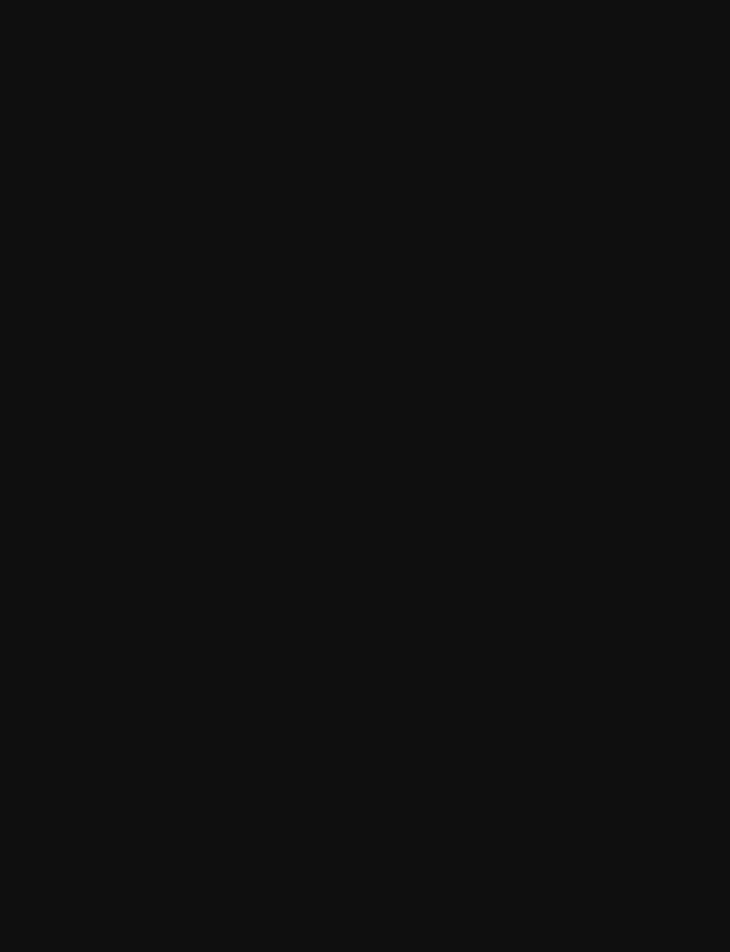
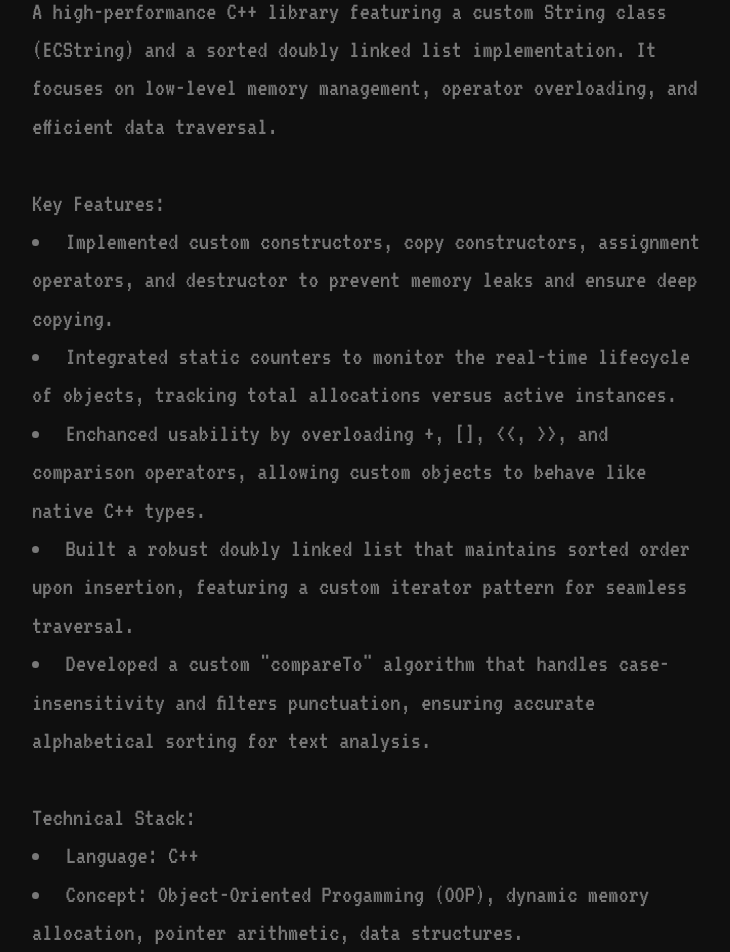
Before and after one commit to Emmanuel-Ceja/portfolio, a Next.js app: page /portfolio/custom-string-class in a window 1280 px wide. Shown: the part 343-1295 px from the top of the page, without its empty margins (300-1030 px from the left). Before the commit the page ends 800 px from the top, so only its background shows below. Built offline with nearby package versions, Linux system fonts and the light colour scheme.

Commit message:
fixed the border problem in the portfolio page. Also added browser tab icon

```diff
--- a/app/contact/page.tsx
+++ b/app/contact/page.tsx
@@ -45,15 +45,18 @@ export default function Contact() {
             <div className= "flex items-center justify-center min-h-[calc(100vh-100px)]">
 
                 <div className= "flex items-center justify-center">
-                    <Image src={`${basePath}/icons/linkedin.jpg`} alt="Linkedin" width={50} height={50} className= "rounded-full" style= {{ width: "clamp(20px, 5vw, 80px)", height: "clamp(20px, 5vw, 80px)" }}/>
-                    <Link href="https://www.linkedin.com/in/emmanuel-ceja/" target="_blank" rel="noopener noreferrer" className="text-[#787878] ml-2" style= {{ fontSize: "clamp(16px, 2vw, 30px)" }}>
+                    <Link href="https://www.linkedin.com/in/emmanuel-ceja/" target="_blank" rel="noopener noreferrer" className="flex items-center justify-center text-[#787878] ml-2" style= {{ fontSize: "clamp(16px, 2vw, 30px)" }}>
+                        <Image src={`${basePath}/icons/linkedin.jpg`} alt="Linkedin" width={50} height={50} className= "rounded-full" style= {{ width: "clamp(20px, 5vw, 80px)", height: "clamp(20px, 5vw, 80px)" }}/>
                         Emmanuel-Ceja
                     </Link>
-
-                    <Image src={`${basePath}/icons/email.jpg`} alt="Email" width={50} height={50} className= "rounded-full ml-4" style= {{ width: "clamp(20px, 5vw, 80px)", height: "clamp(20px, 5vw, 80px)" }}/>
-                    <button onClick={handleClick} className= "text-[#787878] ml-2" style= {{ fontSize: "clamp(16px, 2vw, 30px)" }}>
+                    <button onClick={handleClick} className= "flex items-center justify-center text-[#787878] ml-2" style= {{ fontSize: "clamp(16px, 2vw, 30px)" }}>
+                        <Image src={`${basePath}/icons/email.jpg`} alt="Email" width={50} height={50} className= "rounded-full ml-4" style= {{ width: "clamp(20px, 5vw, 80px)", height: "clamp(20px, 5vw, 80px)" }}/>
                         {copied ? "Copied!" : email}
                     </button>
+                    <Link href="https://github.com/Emmanuel-Ceja" target="_blank" rel="noopener noreferrer" className="flex items-center justify-center text-[#787878] ml-2" style= {{ fontSize: "clamp(16px, 2vw, 30px)" }}>
+                        <Image src={`${basePath}/icons/github.png`} alt="Github" width={50} height={50} className= "rounded-full" style= {{ width: "clamp(20px, 5vw, 80px)", height: "clamp(20px, 5vw, 80px)" }}/>
+                        Emmanuel-Ceja
+                    </Link>
                 </div>
 
 
--- a/app/portfolio/custom-string-class/page.tsx
+++ b/app/portfolio/custom-string-class/page.tsx
@@ -15,6 +15,36 @@ export default function CustomStringClass() {
             </div>
             <div className= "flex flex-col items-center max-w-2xl mx-auto">
                 <Image src={`${basePath}/gif/customStringClass.gif`} alt="Custom String Class GIF" width={400} height={150}/>
+                <p className= "text-[#787878]" style= {{ fontSize: "clamp(16px, 2vw, 30px)" }}>
+                    A high-performance C++ library featuring a custom String class (ECString) and a sorted
+                    doubly linked list implementation. It focuses on low-level memory management, operator overloading,
+                    and efficient data traversal.
+                    <br></br>
+                    <br></br>
+                    Key Features:
+                    <br></br>
+                </p>
+                <ul className="list-disc list-inside text-[#787878]" style= {{ fontSize: "clamp(16px, 2vw, 30px)" }}>
+                    <li>Implemented custom constructors, copy constructors, assignment operators, and destructor
+                        to prevent memory leaks and ensure deep copying.</li>
+                    <li>Integrated static counters to monitor the real-time lifecycle of objects, tracking total
+                        allocations versus active instances.</li>
+                    <li> Enchanced usability by overloading +, [], &lt;&lt;, &gt;&gt;, and comparison operators, allowing custom objects
+                    to behave like native C++ types.</li>
+                    <li>Built a robust doubly linked list that maintains sorted order upon insertion, featuring a custom iterator
+                        pattern for seamless traversal.</li>
+                    <li>Developed a custom "compareTo" algorithm that handles case-insensitivity and filters punctuation, ensuring accurate
+                        alphabetical sorting for text analysis.</li>
+                </ul>
+                <p className= "text-[#787878] text-left w-full" style= {{ fontSize: "clamp(16px, 2vw, 30px)" }}>
+                    <br></br>
+                    Technical Stack:
+                    <br></br>
+                </p>
+                <ul className="list-disc list-inside text-[#787878]" style= {{ fontSize: "clamp(16px, 2vw, 30px)" }}>
+                    <li>Language: C++</li>
+                    <li>Concept: Object-Oriented Progamming (OOP), dynamic memory allocation, pointer arithmetic, data structures.</li>
+                </ul>
             </div>
         </div>
 
--- a/app/portfolio/page.tsx
+++ b/app/portfolio/page.tsx
@@ -19,25 +19,31 @@ export default function Portfolio() {
             <div className= "grid grid-cols-3 gap-4">
                 {/* AI Summarizer and Translator*/}
                 <Link href="/portfolio/ai-summarizer">
-                    <div className="flex flex-col items-center border-2 border-[#e5e5e5] rounded-lg">
-                        <p className="text-[#e5e5e5] text-center"> AI Summarizer and Translator App</p>
-                        <Image src={`${basePath}/images/Mobile-App.jpeg`} alt="Mobile App Image" width={100} height={100}/>
+                    <div className="flex flex-col items-center border-2 border-[#e5e5e5] rounded-lg p-4 h-full">
+                        <p className="text-[#e5e5e5] text-center mb-4"> AI Summarizer and Translator App</p>
+                        <div className="relative w-full h-48 mb-4 flex items-center justify-center">
+                            <Image src={`${basePath}/images/Mobile-App.jpeg`} alt="Mobile App Image" width={100} height={100}/>
+                        </div>
                         <p className="text-[#787878] text-center">Smart summaries and real-time translations powered by Gemini AI.</p>
                     </div>
                 </Link>
                 {/* GUI Calculator Desktop App*/}
                 <Link href="/portfolio/gui-calculator">
-                    <div className="flex flex-col items-center border-2 border-[#e5e5e5] rounded-lg">
+                    <div className="flex flex-col items-center border-2 border-[#e5e5e5] rounded-lg p-4 h-full">
                         <p className="text-[#e5e5e5] text-center"> GUI Calculator</p>
-                        <Image src={`${basePath}/images/GUI-Calculator.png`} alt="GUI Calculator Image" width={228} height={228}/>
+                        <div className="relative w-full h-48 mb-4 flex items-center justify-center">
+                            <Image src={`${basePath}/images/GUI-Calculator.png`} alt="GUI Calculator Image" width={228} height={228}/>
+                        </div>
                         <p className="text-[#787878] text-center"> A lightweight GUI calculator designed using Qt Creator.</p>
                     </div>
                 </Link>
                 {/* Custom String Class */}
                 <Link href="/portfolio/custom-string-class">
-                    <div className= "flex flex-col items-center border-2 border-[#e5e5e5] rounded-lg">
+                    <div className= "flex flex-col items-center border-2 border-[#e5e5e5] rounded-lg p-4 h-full">
                         <p className="text-[#e5e5e5] text-center"> Custom String Class in C++</p>
-                        <Image src={`${basePath}/images/custom-string-class.png`} alt="Custom String Class Image" width={163} height={228}/>
+                        <div className="relative w-full h-48 mb-4 flex items-center justify-center">
+                            <Image src={`${basePath}/images/custom-string-class.png`} alt="Custom String Class Image" width={163} height={228}/>
+                        </div>
                         <p className="text-[#787878] text-center"> A custom implementation of a string class in C++ with overloaded operators and memory management.</p>
                     </div>
                 </Link>
```
Also changed, not shown: app/icon.png (added), public/icons/github.png (added).
